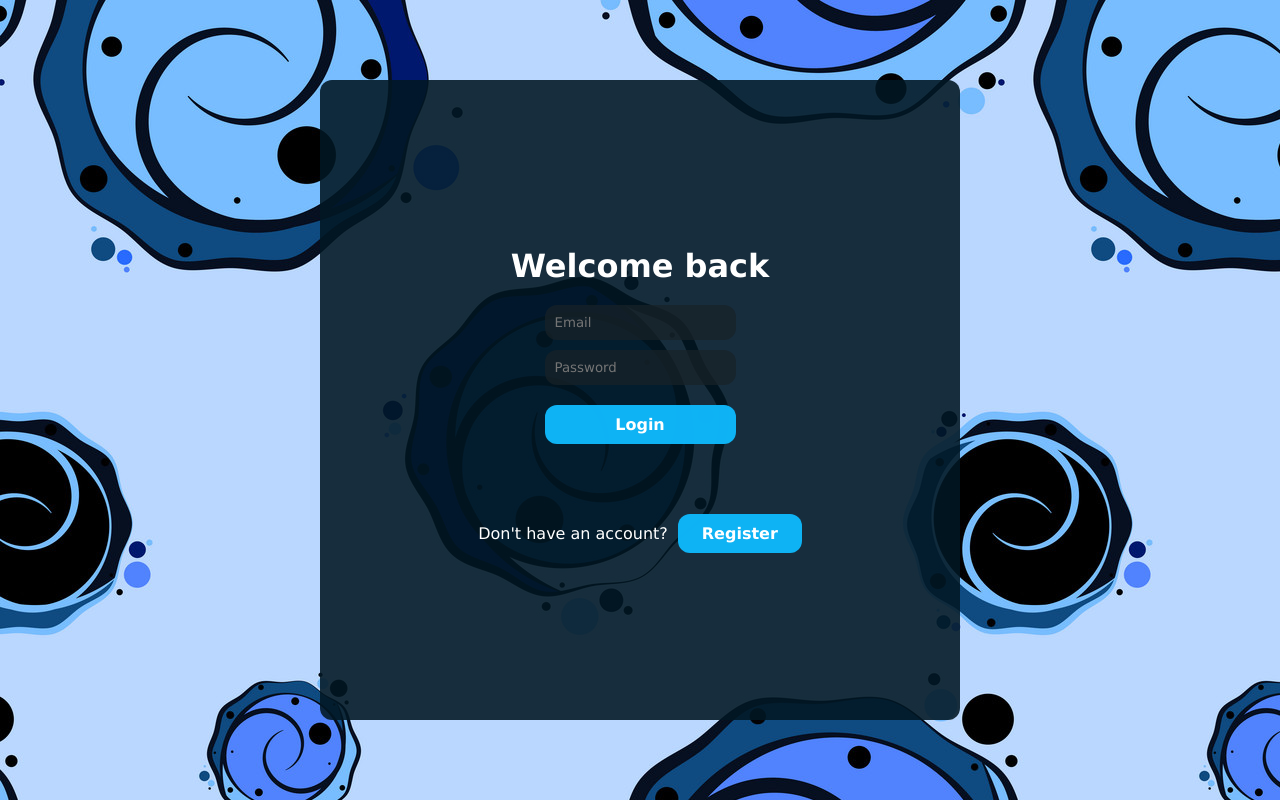
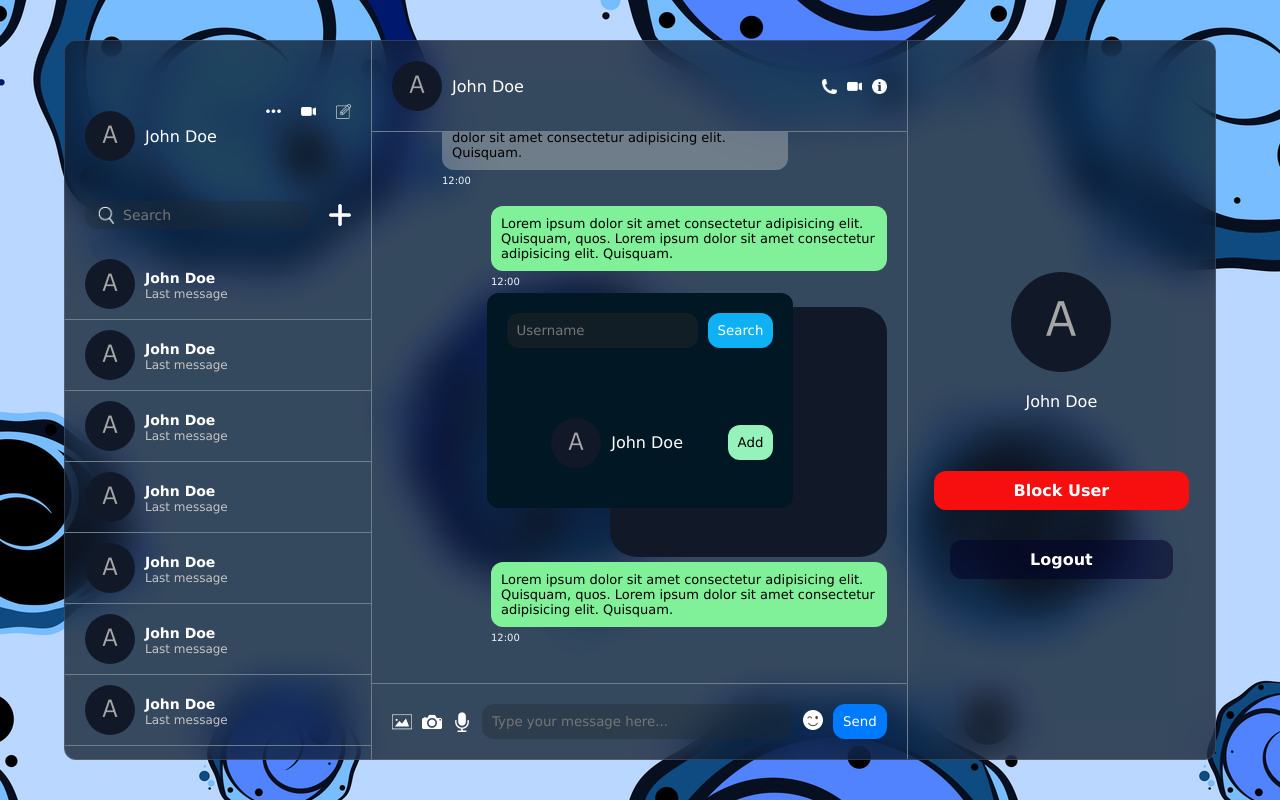
Before and after one commit to KusalyaDeZoysa/Chat-App, a React (Vite) app: page / in a window 1280 px wide. Built offline with nearby package versions, Linux system fonts and the light colour scheme.

Commit message:
Add user component

```diff
--- a/src/App.jsx
+++ b/src/App.jsx
@@ -7,7 +7,7 @@ import Notification from "./components/notification/Notification"
 import Register from "./components/register/Register"
 
 function App() {
-  const user = false
+  const user = true
 
   if (user) {
     return (
--- /dev/null
+++ b/src/components/addUser/AddUser.jsx
@@ -0,0 +1,19 @@
+import './addUser.css'
+
+export default function AddUser() {
+    return (
+        <div className="addUser">
+            <form>
+                <input type="text" placeholder="Username" name="username" />
+                <button type="search">Search</button>
+            </form>
+            <div className='user'>
+                <div className="detail">
+                    <img src="./avatar.png" alt="" />
+                    <p>John Doe</p>
+                </div>
+                <button>Add</button>
+            </div>
+        </div>
+    )
+}
--- /dev/null
+++ b/src/components/addUser/addUser.css
@@ -0,0 +1,73 @@
+.addUser {
+    width: max-content;
+    height: max-content;
+    position: absolute;
+    top: 0;
+    left: 0;
+    right: 0;
+    bottom: 0;
+    margin: auto;
+    background-color: #021724;
+    border-radius: 12px;
+    padding: 20px;
+
+    form {
+        display: flex;
+        gap: 10px;
+
+        input {
+            padding: 10px;
+            border-radius: 12px;
+            border: none;
+            outline: none;
+            background-color: #192227b7;
+            color: #fff;
+        }
+
+        button {
+            background-color: #0fb6f8fa;
+            color: #fff;
+            border: none;
+            outline: none;
+            padding: 10px;
+            border-radius: 12px;
+            cursor: pointer;
+        }
+    }
+}
+
+.user {
+    margin-top: 50px;
+    display: flex;
+    align-items: center;
+
+    .detail {
+        display: flex;
+        flex-direction: row;
+        align-items: center;
+        gap: 10px;
+        /* flex-wrap: nowrap; */
+
+        img {
+            width: 50px;
+            height: 50px;
+            border-radius: 50%;
+            object-fit: cover;
+            flex-shrink: 0;
+        }
+
+        p {
+            margin: 0;
+            /* white-space: nowrap; */
+        }
+    }
+    button {
+        background-color: #9af7befa;
+        color: #000;
+        border: none;
+        outline: none;
+        padding: 10px;
+        border-radius: 12px;
+        cursor: pointer;
+    }
+}
--- a/src/components/list/chatList/ChatList.jsx
+++ b/src/components/list/chatList/ChatList.jsx
@@ -1,5 +1,6 @@
 import { useState } from "react"
 import "./chatList.css"
+import AddUser from "../../addUser/AddUser"
 
 export default function ChatList() {
     const [addMode, setAddMode] = useState(false)
@@ -65,6 +66,7 @@ export default function ChatList() {
                     <p>Last message</p>
                 </div>
             </div>
+            <AddUser/>
         </div>
     )
 }
```
